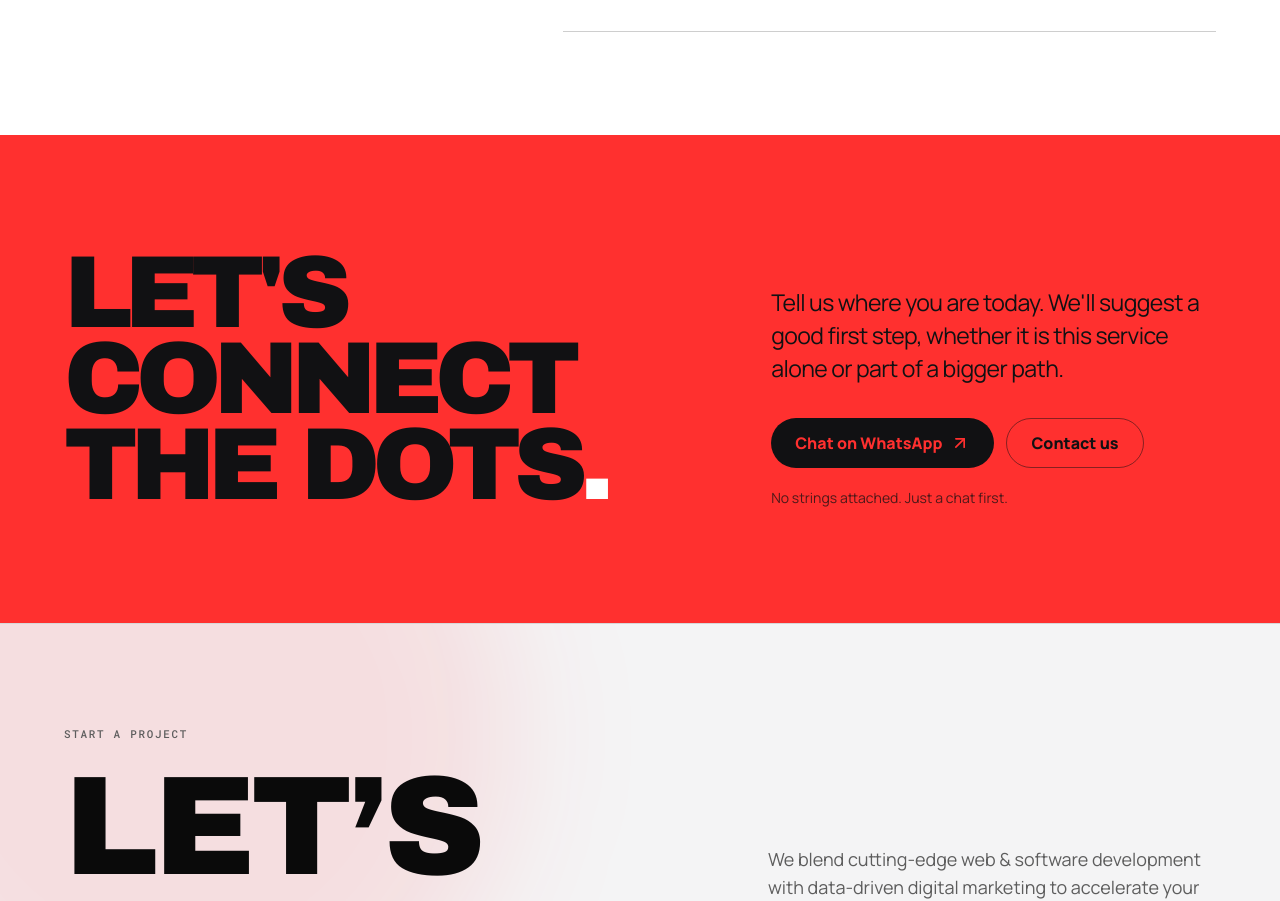
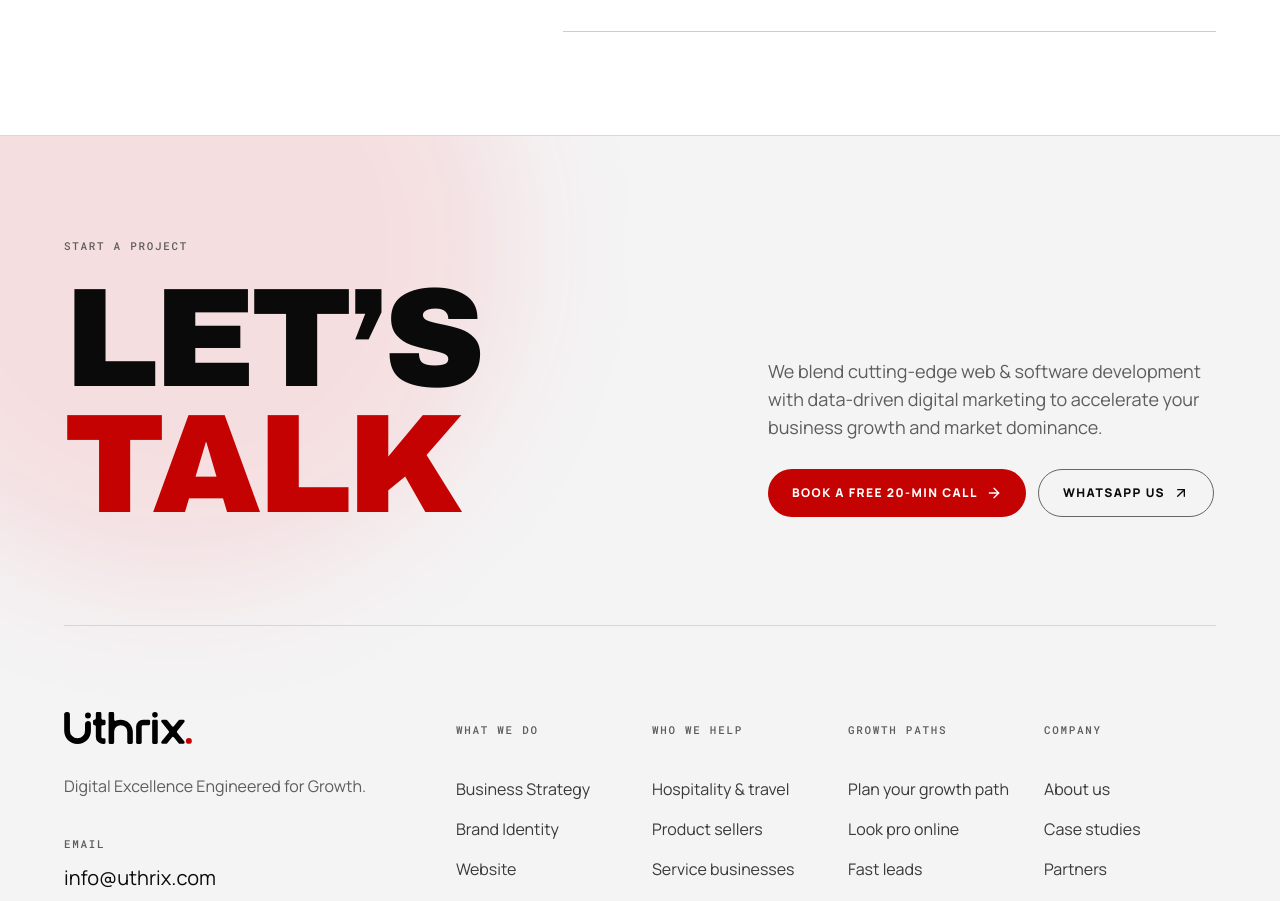
Before and after one commit to Uthrix-Digital/uthrix-digital, a Next.js app: page /Seo in a window 1280 px wide. Shown: the part 5344-6245 px from the top of the page. Built offline with nearby package versions, Linux system fonts and the light colour scheme.

Commit message:
feat: remove ServiceCta component and its usage across multiple pages

```diff
--- a/src/app/Company/page.tsx
+++ b/src/app/Company/page.tsx
@@ -3,7 +3,6 @@ import Link from "next/link";
 import { ArrowRight, ArrowUpRight, Check, UserRound } from "lucide-react";
 import { NODES } from "@/app/ConnetMainDots/(GrowthPathMap)/data/nodes";
 import { Reveal } from "@/components/shared/(ServicePage)/Reveal";
-import { ServiceCta } from "@/components/shared/(ServicePage)/ServiceCta";
 import {
   COMPANY_FACTS,
   COMPANY_PATH,
@@ -366,7 +365,6 @@ export default function CompanyPage() {
       </section>
 
       {/* ── Next step ────────────────────────────────────────────────── */}
-      <ServiceCta topic="UthriX Digital" />
     </div>
   );
 }
--- a/src/app/case-studies/[slug]/page.tsx
+++ b/src/app/case-studies/[slug]/page.tsx
@@ -4,7 +4,6 @@ import Link from "next/link";
 import { notFound } from "next/navigation";
 import { ArrowLeft, ArrowUpRight } from "lucide-react";
 import { Reveal } from "@/components/shared/(ServicePage)/Reveal";
-import { ServiceCta } from "@/components/shared/(ServicePage)/ServiceCta";
 import {
   CASE_STUDIES,
   CASE_STUDIES_PATH,
@@ -281,7 +280,6 @@ export default async function CaseStudyRoute({ params }: CaseStudyRouteProps) {
 
       {next && <CaseStudyNext study={next} />}
 
-      <ServiceCta topic={`a project like "${study.title}"`} />
     </article>
   );
 }
--- a/src/app/case-studies/page.tsx
+++ b/src/app/case-studies/page.tsx
@@ -1,7 +1,6 @@
 import type { Metadata } from "next";
 import { Suspense } from "react";
 import { Reveal } from "@/components/shared/(ServicePage)/Reveal";
-import { ServiceCta } from "@/components/shared/(ServicePage)/ServiceCta";
 import { CASE_STUDIES, CASE_STUDY_GROUPS } from "@/config/caseStudies";
 import { CaseStudyExplorer } from "./_components/CaseStudyExplorer";
 
@@ -84,7 +83,6 @@ export default function CaseStudiesPage() {
         </div>
       </section>
 
-      <ServiceCta topic="a project like the ones in your case studies" />
     </div>
   );
 }
--- a/src/app/partners/page.tsx
+++ b/src/app/partners/page.tsx
@@ -2,7 +2,6 @@ import type { Metadata } from "next";
 import Link from "next/link";
 import { ArrowUpRight } from "lucide-react";
 import { Reveal } from "@/components/shared/(ServicePage)/Reveal";
-import { ServiceCta } from "@/components/shared/(ServicePage)/ServiceCta";
 import { ServiceFaq } from "@/components/shared/(ServicePage)/ServiceFaq";
 import { siteConfig } from "@/config/siteConfig";
 
@@ -249,7 +248,6 @@ export default function PartnersPage() {
         </div>
       </section>
 
-      <ServiceCta topic="partnering with UthriX as an agency or IT firm" />
     </div>
   );
 }
--- a/src/components/shared/(ServicePage)/ServiceCta.tsx
+++ /dev/null
@@ -1,63 +0,0 @@
-import Link from "next/link";
-import { ArrowUpRight } from "lucide-react";
-import { siteConfig } from "@/config/siteConfig";
-
-interface ServiceCtaProps {
-  /** Used in the pre-filled WhatsApp message. */
-  topic: string;
-}
-
-/** Closing "let's talk" band shared by service and growth-path pages. */
-export function ServiceCta({ topic }: ServiceCtaProps) {
-  const whatsappHref = `${siteConfig.whatsappLink}?text=${encodeURIComponent(
-    `Hi! I'd like to talk about ${topic}.`,
-  )}`;
-
-  return (
-    <section
-      aria-labelledby="service-cta-title"
-      className="bg-brand-surface text-brand-surface-foreground"
-    >
-      <div className="mx-auto grid w-full max-w-[100rem] gap-10 px-[clamp(1.25rem,5vw,5rem)] py-[clamp(4rem,9vw,8rem)] lg:grid-cols-[minmax(0,1.2fr)_minmax(0,0.8fr)] lg:items-end">
-        <h2
-          id="service-cta-title"
-          className="font-archivo-black text-[clamp(3rem,8vw,8rem)] uppercase leading-[0.84] tracking-[-0.075em]"
-        >
-          Let&apos;s connect
-          <br />
-          the dots<span className="text-brand-foreground">.</span>
-        </h2>
-
-        <div className="max-w-md">
-          <p className="text-[clamp(1.125rem,1.8vw,1.5rem)] leading-[1.45] tracking-tight">
-            Tell us where you are today. We&apos;ll suggest a good first step,
-            whether it is this service alone or part of a bigger path.
-          </p>
-          <div className="mt-8 flex flex-wrap gap-3">
-            <a
-              href={whatsappHref}
-              target="_blank"
-              rel="noopener noreferrer"
-              className="group inline-flex items-center gap-2 rounded-full bg-brand-surface-foreground px-6 py-3 text-base font-semibold text-brand-surface transition-colors hover:bg-background hover:text-foreground"
-            >
-              Chat on WhatsApp
-              <ArrowUpRight
-                aria-hidden="true"
-                className="size-5 transition-transform duration-300 group-hover:-translate-y-0.5 group-hover:translate-x-0.5"
-              />
-            </a>
-            <Link
-              href="/ContactUs"
-              className="inline-flex items-center rounded-full border border-brand-surface-foreground/50 px-6 py-3 text-base font-semibold transition-colors hover:border-brand-surface-foreground"
-            >
-              Contact us
-            </Link>
-          </div>
-          <p className="mt-5 text-sm text-brand-surface-foreground/75">
-            No strings attached. Just a chat first.
-          </p>
-        </div>
-      </div>
-    </section>
-  );
-}
--- a/src/components/shared/(ServicePage)/ServicePage.tsx
+++ b/src/components/shared/(ServicePage)/ServicePage.tsx
@@ -6,7 +6,6 @@ import type { NodeDef } from "@/app/ConnetMainDots/(GrowthPathMap)/types";
 import { SERVICE_PAGES, type ServiceId } from "@/config/servicePages";
 import { PHASE_INFO, PhaseTrack } from "./PhaseTrack";
 import { Reveal } from "./Reveal";
-import { ServiceCta } from "./ServiceCta";
 import { ServiceFaq } from "./ServiceFaq";
 
 const SECTION =
@@ -106,7 +105,7 @@ export function ServicePage({ id }: { id: ServiceId }) {
               </p>
               <div className="flex flex-wrap gap-3">
                 <Link
-                  href="#start"
+                  href="/BookACall"
                   className="inline-flex items-center gap-2 rounded-full bg-foreground px-6 py-3 text-base font-semibold text-background transition-colors hover:bg-brand hover:text-brand-foreground"
                 >
                   Start with {node.label}
@@ -380,10 +379,6 @@ export function ServicePage({ id }: { id: ServiceId }) {
           </Reveal>
         </div>
       </section>
-
-      <div id="start" className="scroll-mt-20">
-        <ServiceCta topic={node.label} />
-      </div>
     </main>
   );
 }
--- a/src/components/shared/GrowthPathDestination.tsx
+++ b/src/components/shared/GrowthPathDestination.tsx
@@ -4,7 +4,6 @@ import { NODES } from "@/app/ConnetMainDots/(GrowthPathMap)/data/nodes";
 import type { NodeDef } from "@/app/ConnetMainDots/(GrowthPathMap)/types";
 import { PhaseTrack, PHASE_INFO } from "@/components/shared/(ServicePage)/PhaseTrack";
 import { Reveal } from "@/components/shared/(ServicePage)/Reveal";
-import { ServiceCta } from "@/components/shared/(ServicePage)/ServiceCta";
 
 interface GrowthPathDestinationProps {
   title: string;
@@ -129,7 +128,6 @@ export function GrowthPathDestination({
         </div>
       </section>
 
-      <ServiceCta topic={`the "${hubTitle}" growth path (${nodes.map((n) => n.label).join(", ")})`} />
     </main>
   );
 }
```
